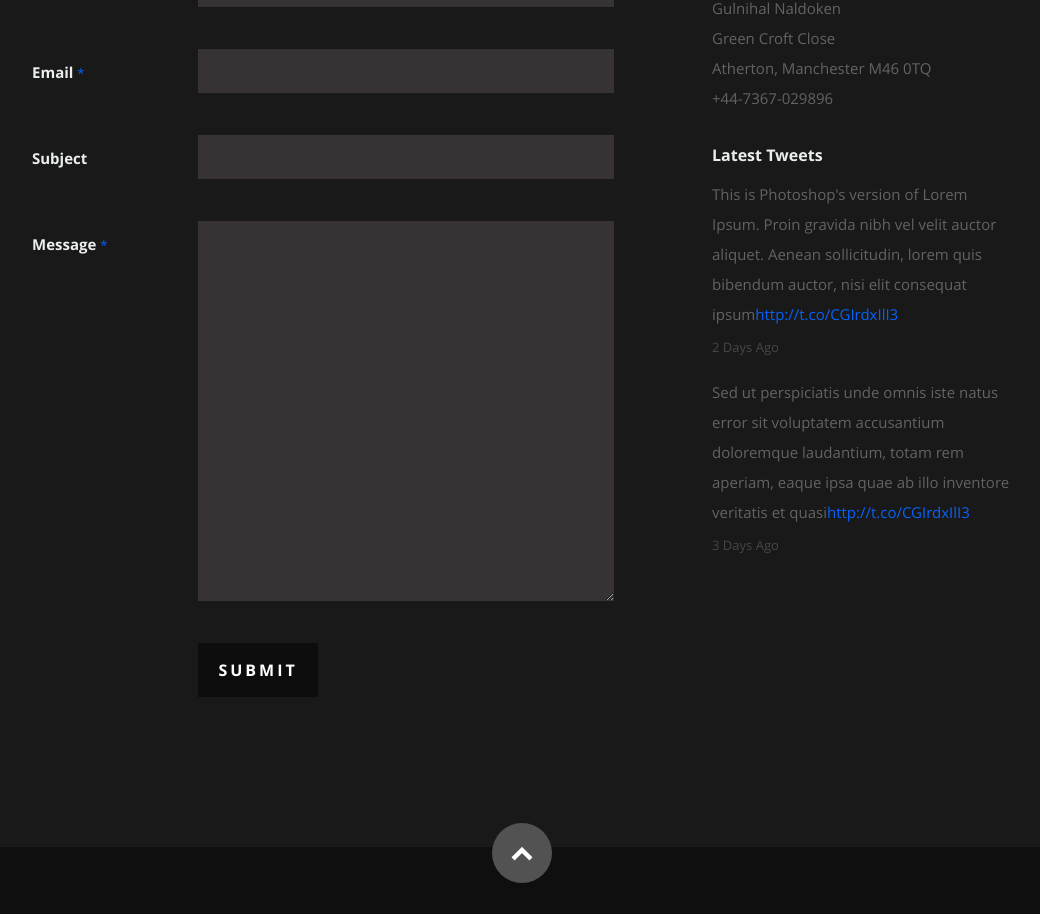
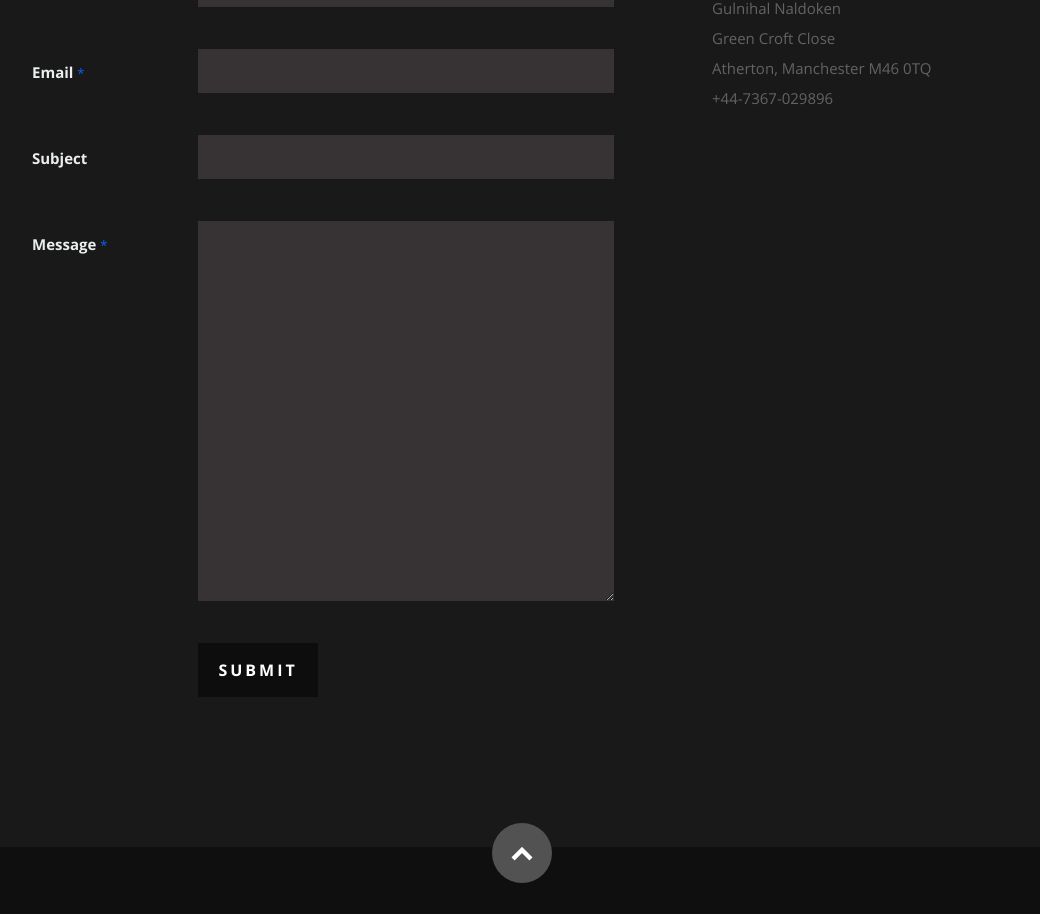
Before and after one commit to gulnihaln/gulnihal-portfolio, a React (Create React App) app: page / in a window 1280 px wide. Shown: the part 4133-5047 px from the top of the page, without its empty margins (118-1158 px from the left). Built offline with nearby package versions, Linux system fonts and the light colour scheme.

Commit message:
update contact

```diff
--- a/src/Components/Contact.js
+++ b/src/Components/Contact.js
@@ -85,9 +85,8 @@ class Contact extends Component {
                       name="contactMessage"
                     ></textarea>
                   </div>
-
                   <div>
-                    <button className="submit">Submit</button>
+                      <button className="submit">Submit</button>
                     <span id="image-loader">
                       <img alt="" src="images/loader.gif" />
                     </span>
@@ -117,14 +116,11 @@ class Contact extends Component {
                 </p>
               </div>
 
-              <div className="widget widget_tweets">
+              {/* <div className="widget widget_tweets">
                 <h4 className="widget-title">Latest Tweets</h4>
                 <ul id="twitter">
                   <li>
                     <span>
-                      This is Photoshop's version of Lorem Ipsum. Proin gravida
-                      nibh vel velit auctor aliquet. Aenean sollicitudin, lorem
-                      quis bibendum auctor, nisi elit consequat ipsum
                       <a href="./">http://t.co/CGIrdxIlI3</a>
                     </span>
                     <b>
@@ -144,7 +140,7 @@ class Contact extends Component {
                     </b>
                   </li>
                 </ul>
-              </div>
+              </div> */}
             </aside>
           </Slide>
         </div>
```
